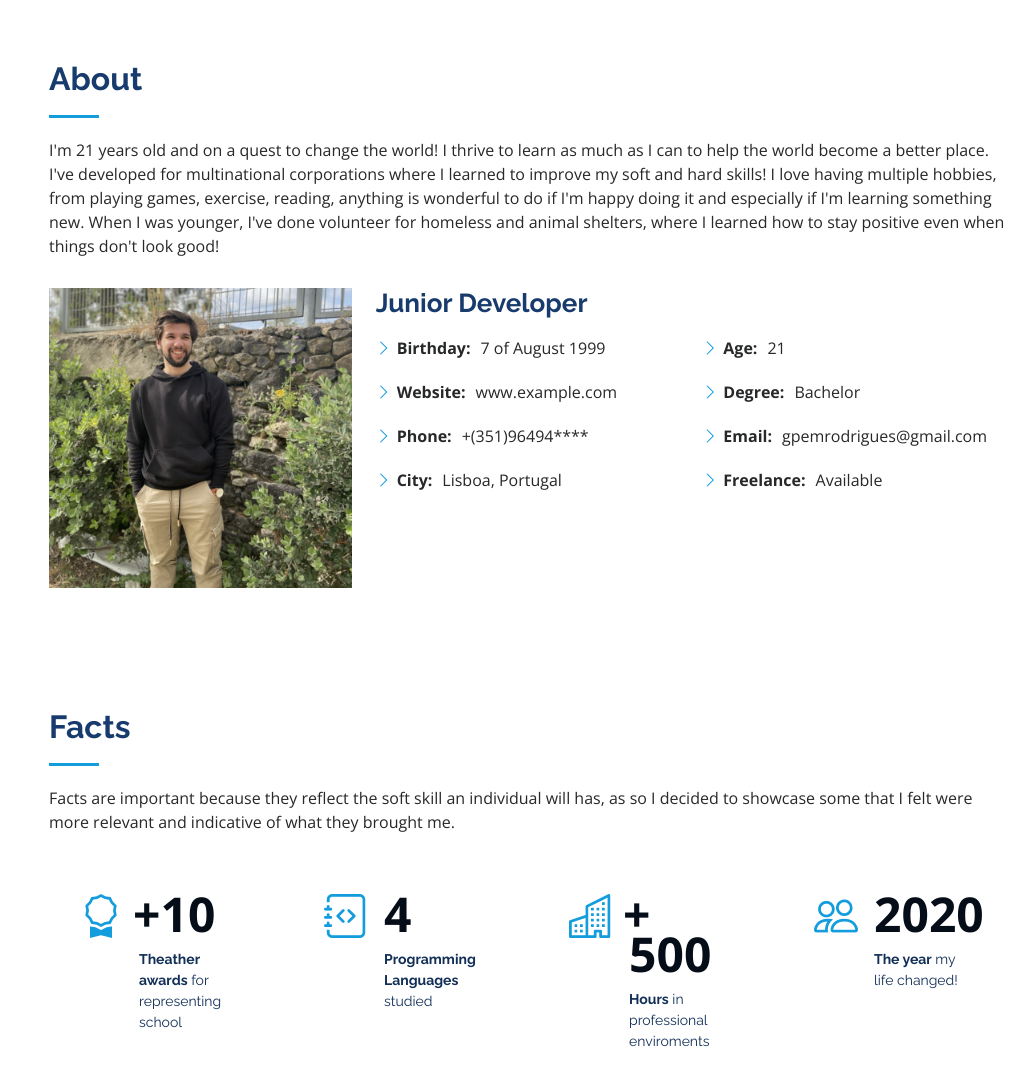
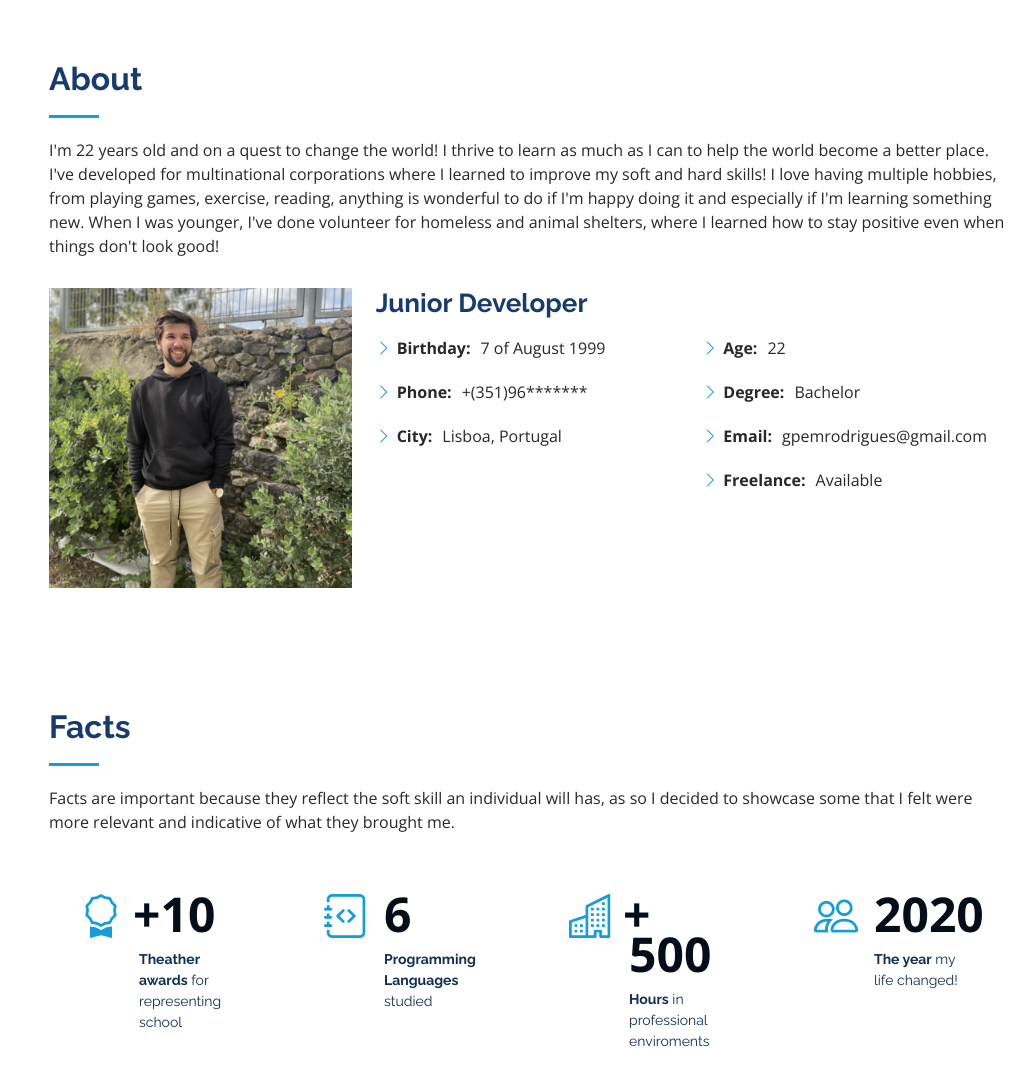
Before and after one commit to DobbyNox/DobbyNox.github.io, a plain HTML site: page index.html in a window 1280 px wide. Shown: the part 800-1885 px from the top of the page, without its empty margins (263-1280 px from the left). Drawn offline with nearby package versions, Linux system fonts and the light colour scheme; files whose address does not match are found by name.

Commit message:
Changed index.html

```diff
--- a/index.html
+++ b/index.html
@@ -64,7 +64,6 @@
           <li><a href="#resume" class="nav-link scrollto"><i class="bx bx-file-blank"></i> <span>Resume</span></a></li>
           <li><a href="#portfolio" class="nav-link scrollto"><i class="bx bx-book-content"></i> <span>Portfolio</span></a></li>
           <li><a href="#contact" class="nav-link scrollto"><i class="bx bx-envelope"></i> <span>Contact</span></a></li>
-		  <li style="padding: 0rem 0rem 0rem 2.5rem;"><a href="./CV/CV-Pedro_Rodrigues-EN.pdf" class="nav-link"><i class="bx bx-paperclip"></i> <span>Download my CV</span></a></li>
         </ul>
       </nav><!-- .nav-menu -->
     </div>
@@ -86,7 +85,7 @@
 
         <div class="section-title">
           <h2>About</h2>
-          <p>I'm 21 years old and on a quest to change the world! I thrive to learn as much as I can to help the world become a better place. I've developed for multinational corporations where I learned to improve my soft and hard skills! I love having multiple hobbies, from playing games, exercise, reading, anything is wonderful to do if I'm happy doing it and especially if I'm learning something new. When I was younger, I've done volunteer for homeless and animal shelters, where I learned how to stay positive even when things don't look good!</p>
+          <p>I'm 22 years old and on a quest to change the world! I thrive to learn as much as I can to help the world become a better place. I've developed for multinational corporations where I learned to improve my soft and hard skills! I love having multiple hobbies, from playing games, exercise, reading, anything is wonderful to do if I'm happy doing it and especially if I'm learning something new. When I was younger, I've done volunteer for homeless and animal shelters, where I learned how to stay positive even when things don't look good!</p>
         </div>
 
         <div class="row">
@@ -104,14 +103,13 @@
               <div class="col-lg-6">
                 <ul>
                   <li><i class="bi bi-chevron-right"></i> <strong>Birthday:</strong> <span>7 of August 1999</span></li>
-                  <li><i class="bi bi-chevron-right"></i> <strong>Website:</strong> <span>www.example.com</span></li>
-                  <li><i class="bi bi-chevron-right"></i> <strong>Phone:</strong> <span>+(351)96494****</span></li>
+                  <li><i class="bi bi-chevron-right"></i> <strong>Phone:</strong> <span>+(351)96*******</span></li>
                   <li><i class="bi bi-chevron-right"></i> <strong>City:</strong> <span>Lisboa, Portugal</span></li>
                 </ul>
               </div>
               <div class="col-lg-6">
                 <ul>
-                  <li><i class="bi bi-chevron-right"></i> <strong>Age:</strong> <span>21</span></li>
+                  <li><i class="bi bi-chevron-right"></i> <strong>Age:</strong> <span>22</span></li>
                   <li><i class="bi bi-chevron-right"></i> <strong>Degree:</strong> <span>Bachelor</span></li>
                   <li><i class="bi bi-chevron-right"></i> <strong>Email:</strong> <span>gpemrodrigues@gmail.com</span></li>
                   <li><i class="bi bi-chevron-right"></i> <strong>Freelance:</strong> <span>Available</span></li>
@@ -149,7 +147,7 @@
           <div class="col-lg-3 col-md-6 d-md-flex align-items-md-stretch" data-aos="fade-up" data-aos-delay="100">
             <div class="count-box">
               <i class="bi bi-journal-code"></i>
-              <span data-purecounter-start="0" data-purecounter-end="4" data-purecounter-duration="1" class="purecounter"></span>
+              <span data-purecounter-start="0" data-purecounter-end="6" data-purecounter-duration="1" class="purecounter"></span>
               <p><strong>Programming Languages</strong> studied</p>
             </div>
           </div>
@@ -275,7 +273,7 @@
               <p><em>Innovative and deadline-driven Developer with 1+ year of experience developing user-centered features from initial concept to final produtct.</em></p>
               <ul>
                 <li>Av.D.Nuno Álvares Pereira, Amadora, Lisboa</li>
-                <li>+(351) 96494****</li>
+                <li>+(351) 96*******</li>
                 <li>gpemrodrigues@gmail</li>
               </ul>
             </div>
@@ -577,7 +575,7 @@
     </section><!-- End Testimonials Section -->
 
     <!-- ======= Contact Section ======= -->
-    <section id="contact" class="contact">
+    <!--<section id="contact" class="contact">
       <div class="container">
 
         <div class="section-title">
@@ -604,7 +602,7 @@
               <div class="phone">
                 <i class="bi bi-phone"></i>
                 <h4>Call:</h4>
-                <p>+(351)96494****</p>
+                <p>+(351)96*******</p>
               </div>
 
               <iframe src="https://www.google.com/maps/embed/v1/place?key=AIzaSyD4iE2xVSpkLLOXoyqT-RuPwURN3ddScAI&q=place_id:EjVBdi4gRG9tIE51bm8gw4FsdmFyZXMgUGVyZWlyYSwgMjcwMCBBbWFkb3JhLCBQb3J0dWdhbCIuKiwKFAoSCe3djRmlzR4NEaJi-QUnT07SEhQKEgkJ1OeaCM0eDRG-3fd8h0B6rw"" frameborder="0" style="border:0; width: 100%; height: 290px;" allowfullscreen></iframe>
@@ -644,8 +642,8 @@
         </div>
 
       </div>
-    </section><!-- End Contact Section -->
-
+    </section>-->
+    <!-- End Contact Section -->
   </main><!-- End #main -->
 
   <!-- ======= Footer ======= -->
```
